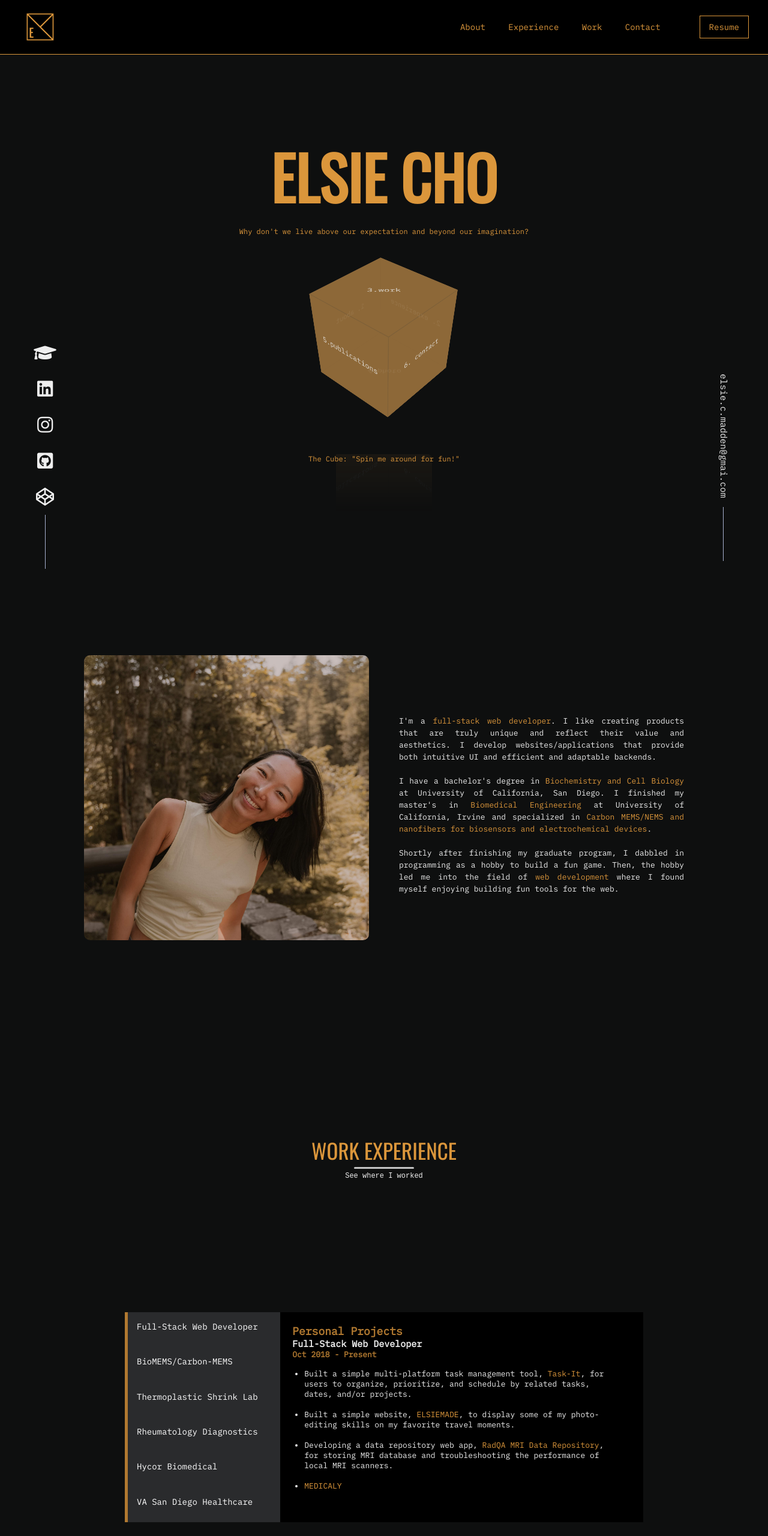
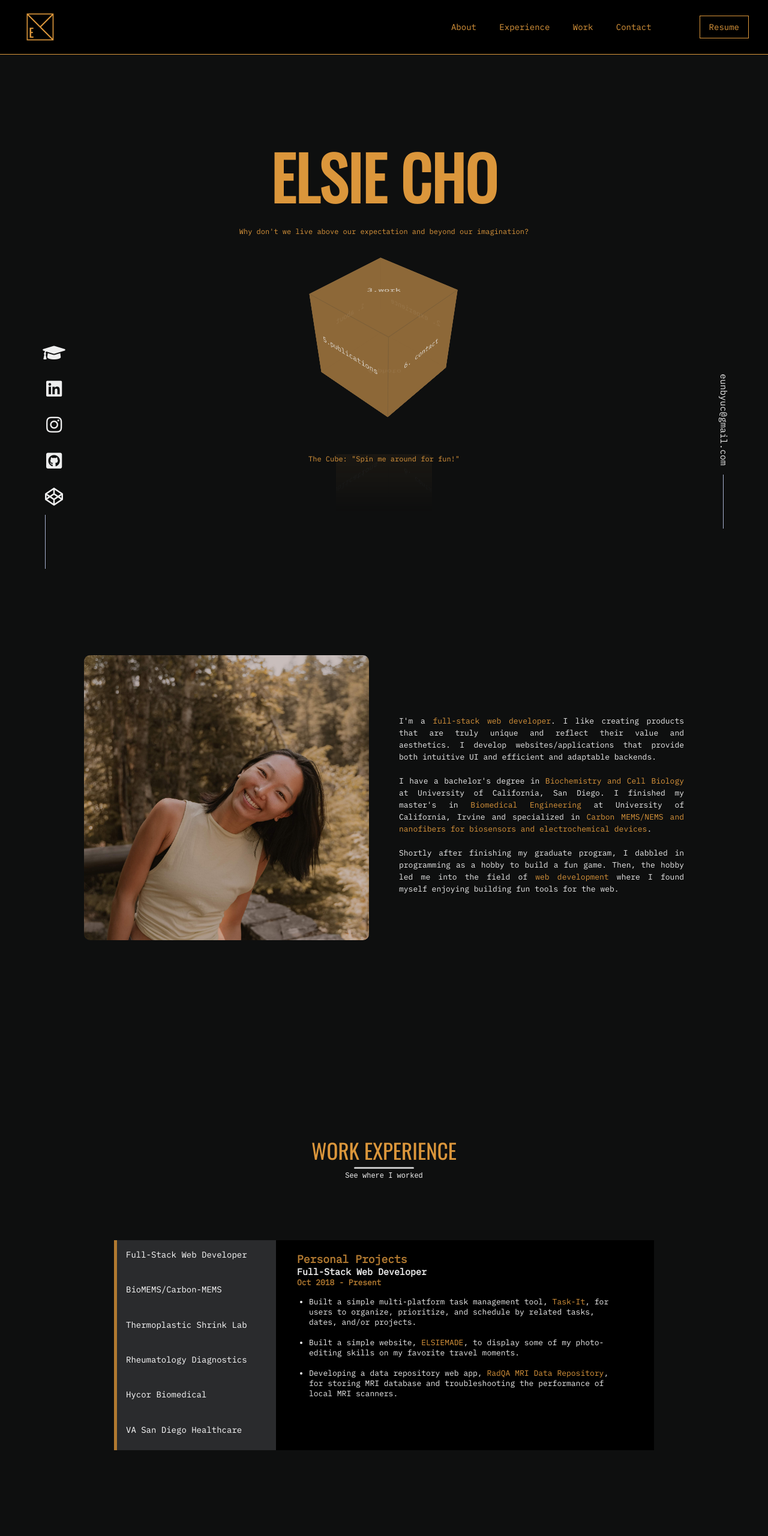
Before and after one commit to elsie-c/Elsie-Portfolio-V1, a plain HTML site: page index.html in a window 1280 px wide. Shown: the top 2560 px of the page at 60% size. Drawn offline with nearby package versions, Linux system fonts and the light colour scheme.

Commit message:
added the description

```diff
--- a/index.html
+++ b/index.html
@@ -133,7 +133,7 @@
     <!--right section: email-->
     <div>
       <div class="main-right">
-        <div class="email"><a href="mailto:elsie.c.madden@gmail.com?subject=subject text">elsie.c.madden@gmai.com</a></div>
+        <div class="email"><a href="mailto:elsie.c.madden@gmail.com?subject=subject text">eunbyuc@gmail.com</a></div>
         <div class="vl-right"></div>
       </div>
     </div>
@@ -199,8 +199,7 @@
                     <li>Built a simple website, <a class="emphasis_intro in-para-link" href="#">ELSIEMADE</a>, to display some of my photo-editing skills on my favorite travel moments.</li>
                     <br>
                     <li>Developing a data repository web app, <a class="emphasis_intro in-para-link" href="#">RadQA MRI Data Repository</a>, for storing MRI database and troubleshooting the performance of local MRI scanners.</li><br>
-                    <li><a class="emphasis_intro in-para-link" href="#">MEDICALY</a></li>
-
+                    <!-- <li><a class="emphasis_intro in-para-link" href="#">MEDICALY</a></li> -->
                   </ul>
                 </div>
                 <div id="biomems" class="tabcontent">
@@ -242,8 +241,8 @@
                   <br>
                   <ul>
                     <li>Practiced daily scrum, agile project management, good data and documentation practices for FDA 510(k) submission.</li><br>
-                    <li>Developed a high-throughput in-vitro diagnostic medical instruments for allergy and autoimmune IgE-based testing in a reuglated lab enviroment per cGMP, ISO 9001, ISO 13485, and CFR 920.</li><br>
-                    <li>Troubleshot on improving both instrumental and manual immunosensors and reported in weekly team and interdepartmental meetings.</li><br>
+                    <li>Developed a high-throughput in-vitro diagnostic medical instruments for allergy IgE-based testing in a reuglated lab enviroment per cGMP, ISO 9001, ISO 13485, and CFR 920.</li><br>
+                    <li>Troubleshot both instrumental and manual immunosensors and reported in weekly team and interdepartmental meetings.</li><br>
                     <li>Optimized IVD stability testing design, sIgE/tIgE immunoassays, and DoE for allergenic proteins and components.</li>
                   </ul>
                 </div>
--- a/main.css
+++ b/main.css
@@ -844,7 +844,6 @@ li {
 }
 
 .work-exp-content {
-    padding: 20px;
     margin: 0px;
     border: 10px transparent;
 }
@@ -902,6 +901,13 @@ li {
     color: #b17930;
     background-color: rgb(37, 37, 37);
 }
+
+.tabcontent h1, h2, h3, ul {
+    margin: 0px 15px;
+    border: none;
+    padding: none;
+}
+
 
 .tabcontent h1,
 h2,h3,
```
